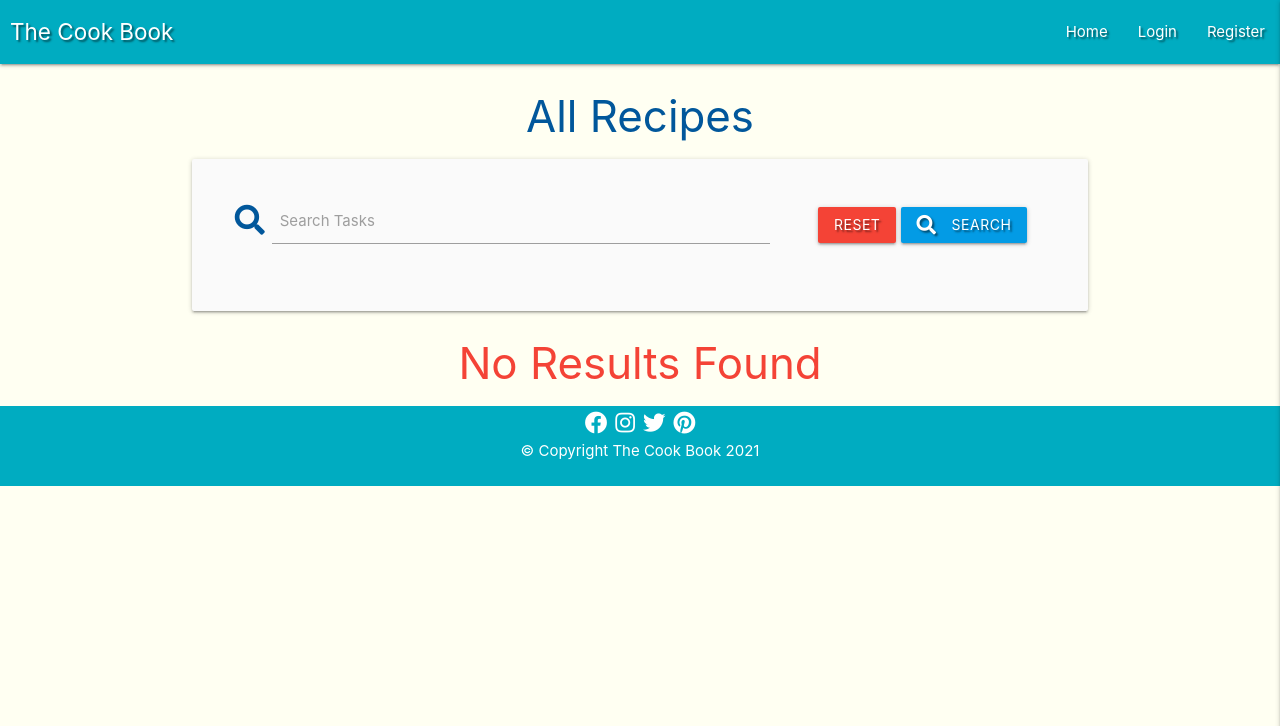
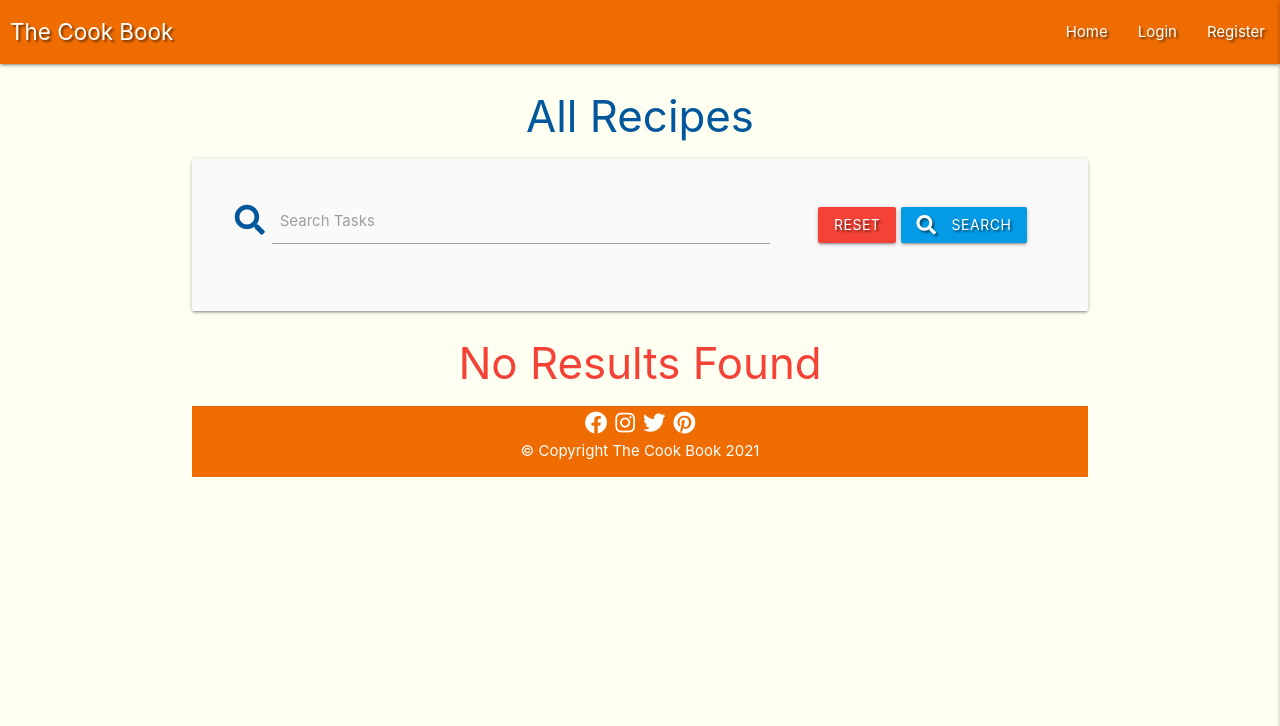
Before and after one commit to Bhargavi84/The-Cook-Book, a Flask app: page / in a window 1280 px wide. Shown: the top 726 px of the page. Run offline with Flask 2, Linux system fonts and the light colour scheme; data that the repository does not hold is empty; some libraries are stand-ins or nearby versions.

Commit message:
Color change in Header and Footer

```diff
--- a/static/css/style.css
+++ b/static/css/style.css
@@ -71,7 +71,6 @@ body{
 
 #footer {
 	width: 100%;
-	background-color: #00acc1;
 	height: 10vh;
 
 
--- a/templates/base.html
+++ b/templates/base.html
@@ -13,7 +13,7 @@
 </head>
 <body>
     <header>
-        <nav class="nav extended text-shadow cyan darken-1">
+        <nav class="nav extended text-shadow orange darken-3">
             <!--Top Navbar-->
             <div class="nav-wrapper">
                 <a href="{{ url_for('get_recipes') }}" class="brand-logo">The Cook Book</a>
@@ -81,8 +81,8 @@
     <!-- Footer -->
     <footer>
     <div id="footer">
-        <div class="container">
-            <div class="row footer-items col s12 center-align">
+        <div class="row container">
+            <div class="col s12 footer-items center-align orange darken-3">
                 <ul class="social">
                      <li>
                         <a href="https://www.facebook.com" target="_blank">
--- a/templates/recipes.html
+++ b/templates/recipes.html
@@ -26,7 +26,7 @@
     <div class="row card-recipes">
         {% for recipe in recipes %}
 
-        <div class="col s12 m6 l4 xl3 recipe-card">
+        <div class="col s12 m6 l4 xl4 recipe-card">
             <div class="card grey lighten-4">
 
                 <div class="card-image">
@@ -53,7 +53,7 @@
                 </div>
                 <div class="row home-page-card-btn">
                     <div class="col s12 center-align">
-                        <a href="{{ url_for('show_recipe', recipe_id=recipe._id) }}" class="btn-small cyan accent-4">Show More</a>
+                        <a href="{{ url_for('show_recipe', recipe_id=recipe._id) }}" class="btn-small orange darken-3">Show More</a>
                     </div>
                 </div>
                 <div class="row">
```
